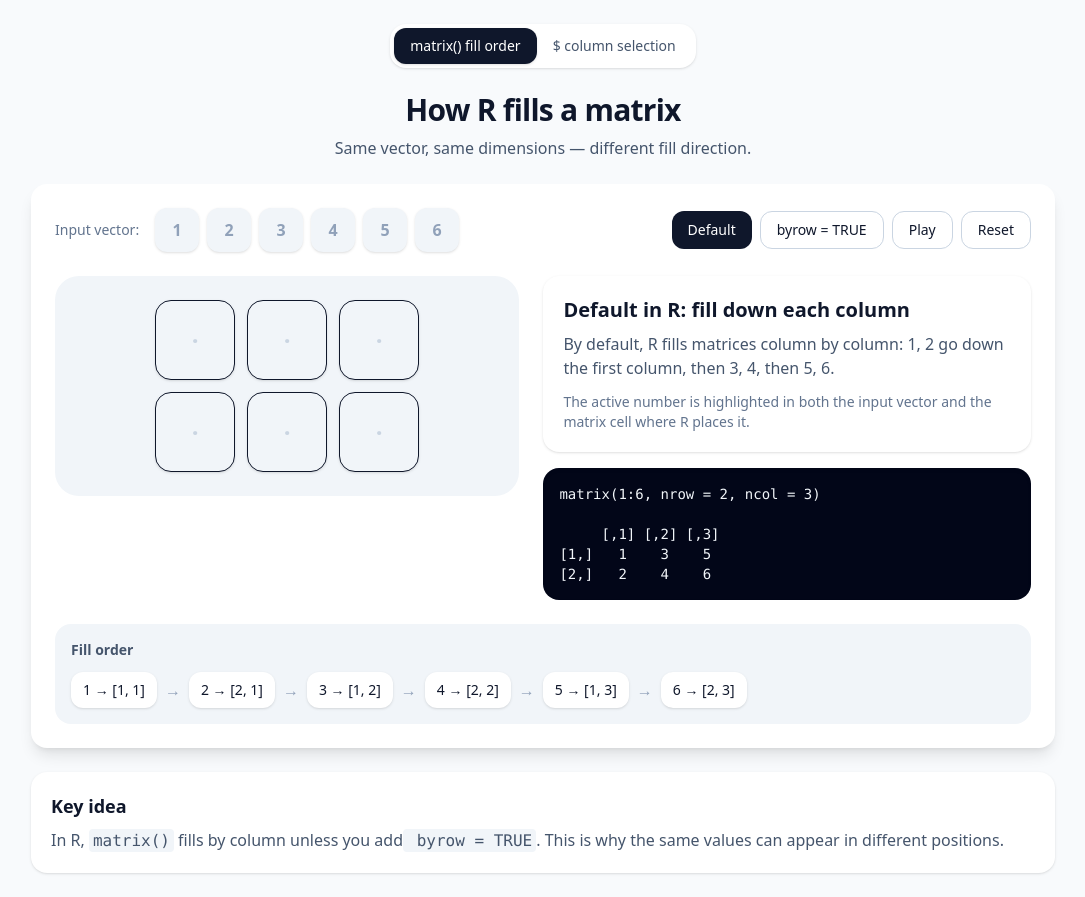
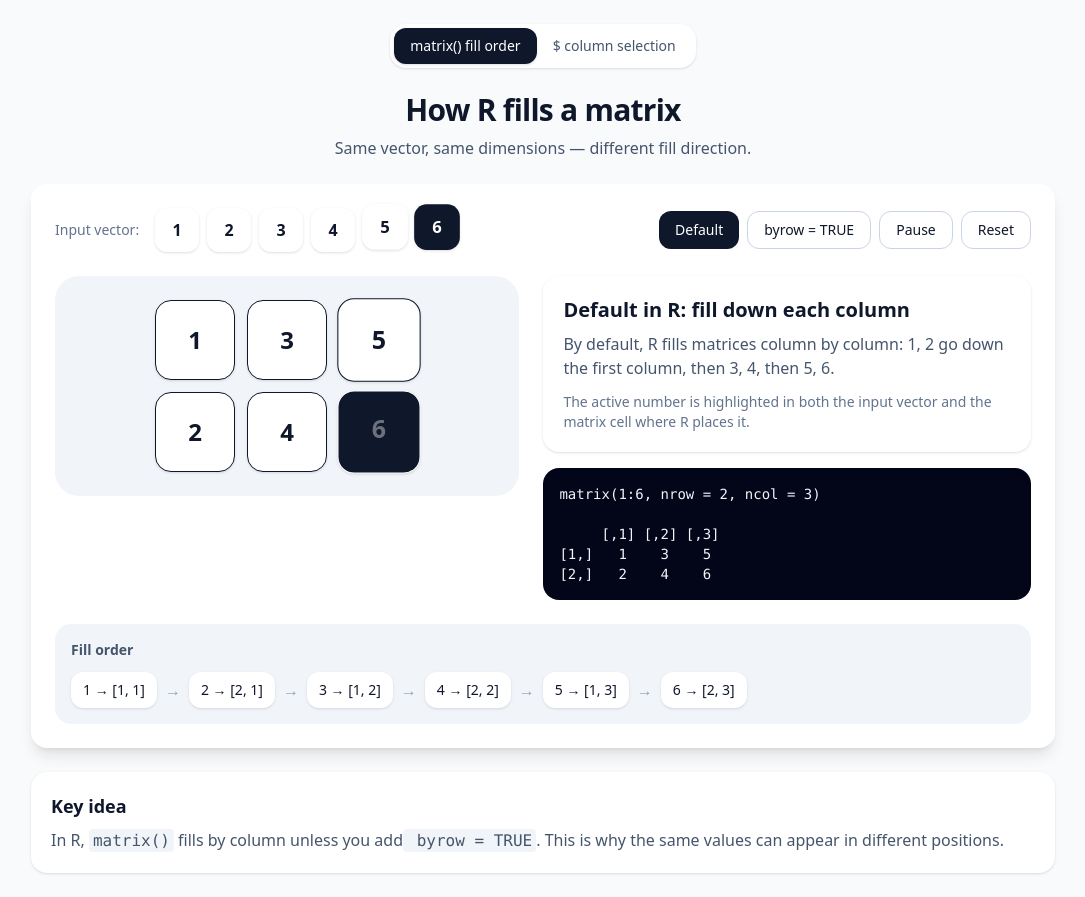
Before and after one commit to KyberJeffHason/DataScienceExercises, a React (Vite) app in the folder Site_visualisations/r-matrix-animation/: page / in a window 1280 px wide. Shown: the whole page, without its empty margins (97-1182 px from the left). Built offline with nearby package versions, Linux system fonts and the light colour scheme.

Commit message:
Update MatrixFillScene.jsx

```diff
--- a/Site_visualisations/r-matrix-animation/src/scenes/MatrixFillScene.jsx
+++ b/Site_visualisations/r-matrix-animation/src/scenes/MatrixFillScene.jsx
@@ -129,7 +129,7 @@ function RCode({ byrow }) {
 export function MatrixFillScene() {
   const [byrow, setByrow] = useState(false);
   const [step, setStep] = useState(0);
-  const [playing, setPlaying] = useState(false);
+  const [playing, setPlaying] = useState(true);
 
   useEffect(() => {
     if (!playing) return;
```
